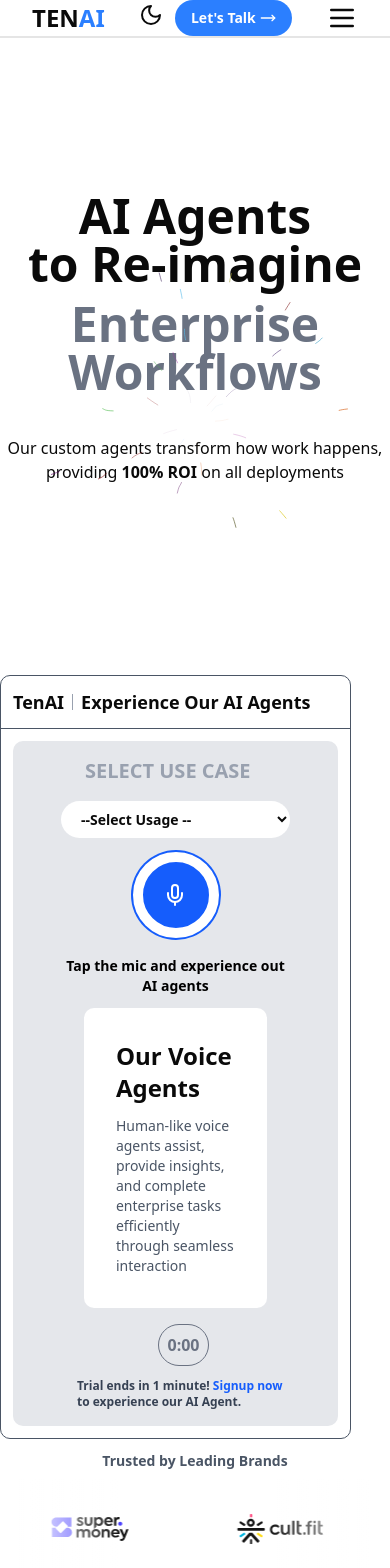
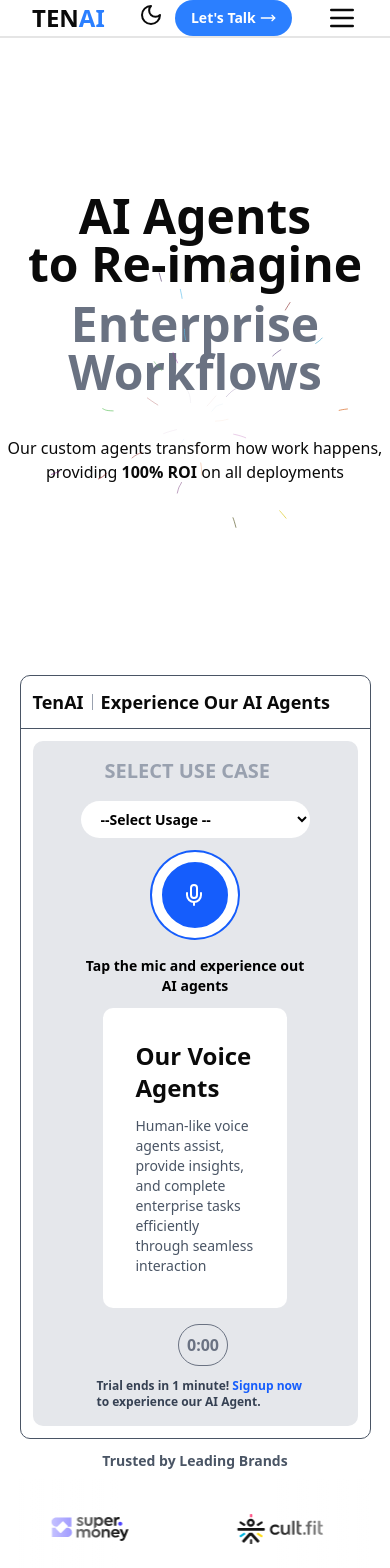
Before and after one commit to mayurmadankar/TEN-AI, a React (Vite) app in the folder frontend/: page / in a window 390 px wide. Shown: the top 1568 px of the page. Built offline with nearby package versions, Linux system fonts and the light colour scheme.

Commit message:
Enhance Demo and Hero responsive update select behavior for demo type

```diff
--- a/frontend/src/components/Demo.jsx
+++ b/frontend/src/components/Demo.jsx
@@ -79,6 +79,7 @@ function Demo() {
       initial={{opacity : 0, y : 50}}
       animate={isVisible ? {opacity : 1, y : 0} : {}}
       transition={{duration : 1}}
+      className='flex flex-col items-center'
     >
       <div className='flex flex-col lg:w-[80vw] w-[90%] min-h-[80vh] overflow-hidden border border-gray-600 rounded-lg'>
           <div className='w-full flex p-3 items-center gap-2'>
@@ -106,8 +107,12 @@ function Demo() {
                     ))}
                     <select
                       name="demo"
-                      className='block lg:hidden bg-white px-4 py-2 font-semibold text-sm outline-0 rounded-full'
-                      onChange={(e) => setDemoType(e.target.value)}
+                      className='block lg:hidden bg-white text-black px-4 py-2 font-semibold text-sm outline-0 rounded-full'
+                      onChange={(e) => {
+                        if(e.target.value !== "#")  setDemoType(e.target.value)
+                        else setDemoType(null)
+                        }
+                      }
                     >
                       <option value="#" className='opacity-70'>--Select Usage --</option>
                       <option value="Travel">Travel</option>
--- a/frontend/src/components/Hero.jsx
+++ b/frontend/src/components/Hero.jsx
@@ -4,7 +4,7 @@ import { motion } from "motion/react";
 
 function Hero() {
 	return (
-		<BackgroundLines className="hero-section min-h-[80vh] sm:min-h-[60vh] w-full ">
+		<BackgroundLines className="hero-section min-h-[80vh] w-full ">
 			<section className="h-full flex flex-col gap-10 text-center w-full items-center justify-center">
 				<div className="flex flex-col gap-3">
 					<h1 className="text-5xl sm:text-6xl font-bold">
```
